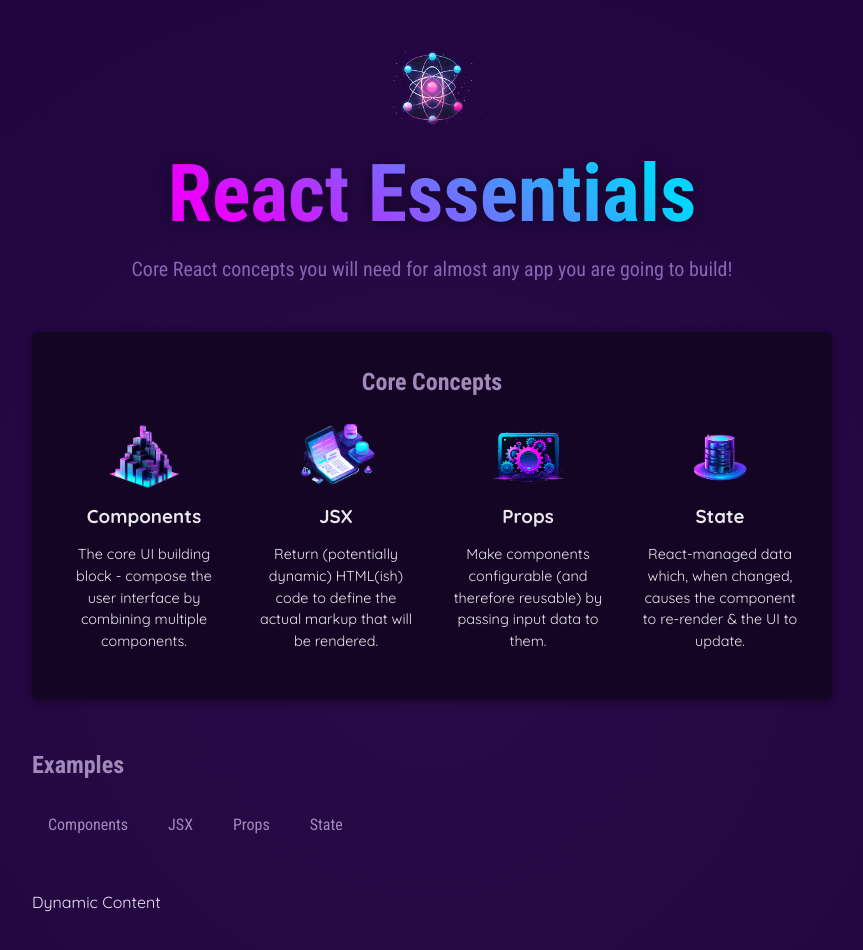
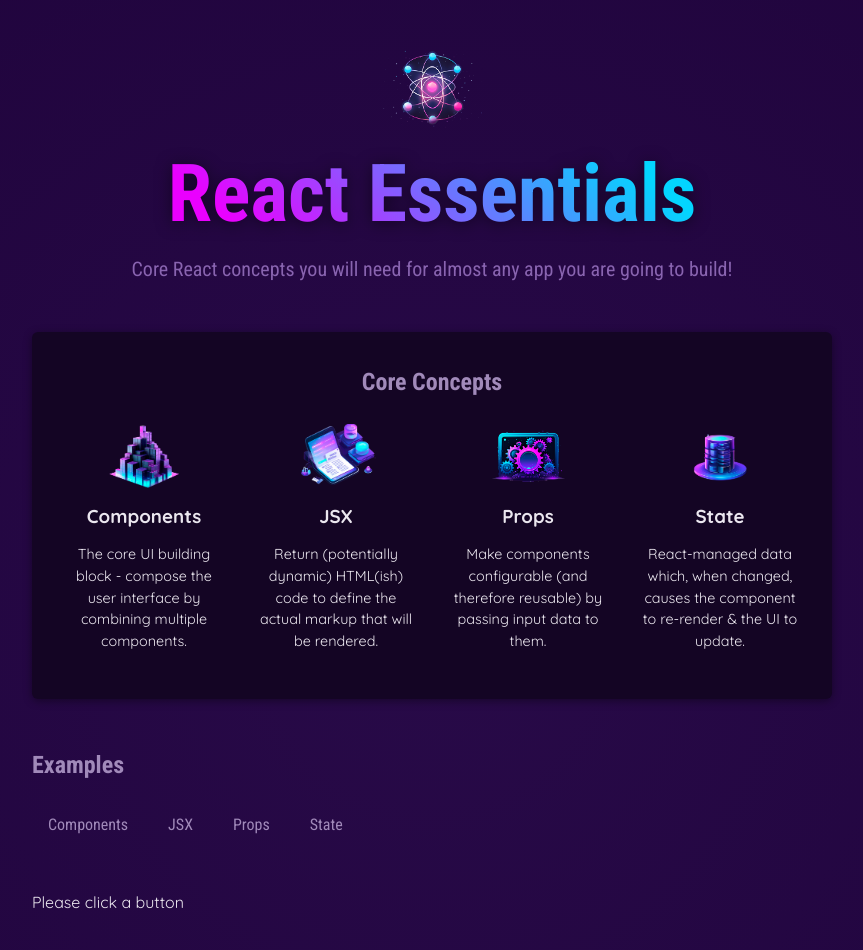
Before and after one commit to izsal/react-essentials, a React (Vite) app: page / in a window 1280 px wide. Shown: the top 950 px of the page, without its empty margins (208-1071 px from the left). Built offline with nearby package versions, Linux system fonts and the light colour scheme.

Commit message:
Feat : Managing State & using hooks[core concept]

```diff
--- a/src/App.jsx
+++ b/src/App.jsx
@@ -2,11 +2,14 @@ import { CORE_CONCEPTS } from "./data";
 import Header from "./components/Header/Header";
 import CoreConcept from "./components/CoreConcept";
 import TabButton from "./components/TabButton";
+import { useState } from "react";
 
 function App() {
+  const [selectedTopic, setSelectedTopic] = useState("Please click a button");
+
   function handleSelect(selectedButton) {
     // selectedButton => 'components', 'jsx', 'props', 'state'
-    console.log(selectedButton);
+    setSelectedTopic(selectedButton);
   }
 
   return (
@@ -37,7 +40,7 @@ function App() {
             <TabButton onSelect={() => handleSelect("state")}>State</TabButton>
           </menu>
         </section>
-        Dynamic Content
+        {selectedTopic}
       </main>
     </div>
   );
```
